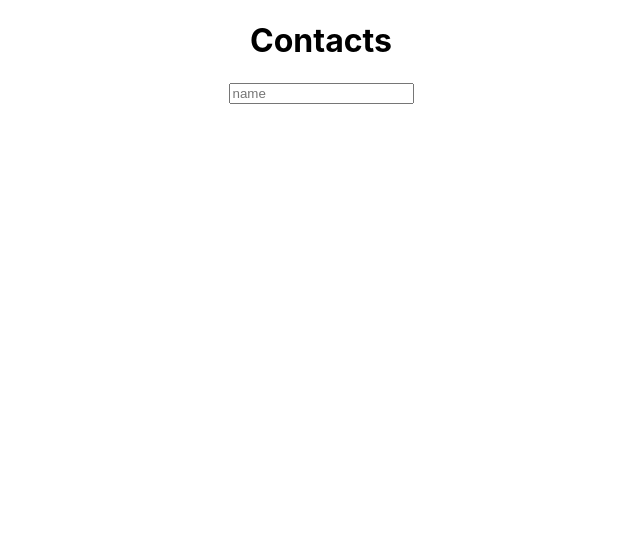
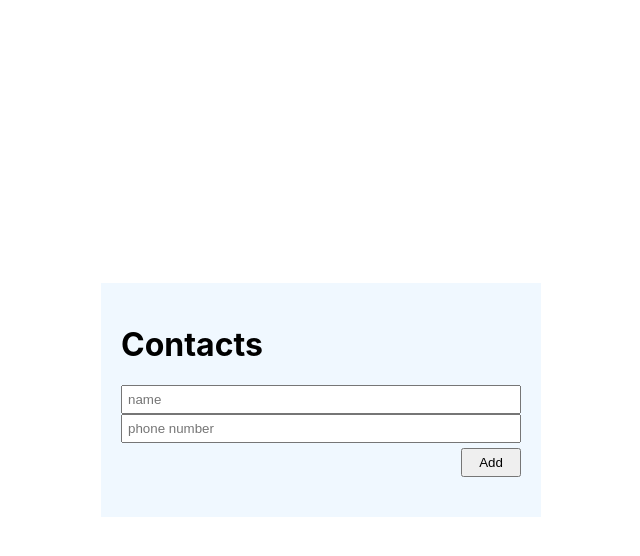
Before and after one commit to Batuhan-G/contact-app, a React (Create React App) app: page / in a window 1280 px wide. Shown: the top 556 px of the page, without its empty margins (319-959 px from the left). Built offline with nearby package versions, Linux system fonts and the light colour scheme.

Commit message:
Added css

```diff
--- a/src/App.css
+++ b/src/App.css
@@ -1,38 +1,66 @@
 .App {
-  text-align: center;
+  display: flex;
+  justify-content: center;
+  align-items: center;
+  min-height: 100vh;
+ }
+ #container {
+   width: 400px;
+   background-color: aliceblue;
+   padding: 20px;
  }
 
-.App-logo {
-  height: 40vmin;
-  pointer-events: none;
+ input {
+     width: 100%;
+     padding: 5px;
+     box-sizing: border-box; /* sağ sol hizalaması */
+     -webkit-box-sizing: border-box;
+     -moz-box-sizing: border-box;
  }
 
-@media (prefers-reduced-motion: no-preference) {
-  .App-logo {
-    animation: App-logo-spin infinite 20s linear;
-  }
+ ul, li {
+     margin:0;
+     padding: 0;
+     list-style-type: none;
  }
 
-.App-header {
-  background-color: #282c34;
-  min-height: 100vh;
-  display: flex;
-  flex-direction: column;
-  align-items: center;
-  justify-content: center;
-  font-size: calc(10px + 2vmin);
-  color: white;
+ .list{
+     margin: 15px 0;
  }
 
-.App-link {
-  color: #61dafb;
+ .list > li {
+     background-color: antiquewhite;
+     padding: 5px;
+     margin-bottom: 2px;
+     display: flex;
+     justify-content: space-between;
  }
 
-@keyframes App-logo-spin {
-  from {
-    transform: rotate(0deg);
+ .btn {
+     display: flex;
+     justify-content: flex-end;
+     padding: 5px 0 ;
  }
-  to {
-    transform: rotate(360deg);
+
+ .btn > button {
+     padding: 5px;
+     width: 60px;
  }
+ .deleteBtn{
+     width: 18px;
+     height: 22px;
+     background-color: red;
+     color:white;
+     text-align:center;
+     cursor: pointer;
  }
+ .deleteAllBtn{
+     text-align: right;
+     cursor: pointer;
+     font-size: 12px;
+     margin: auto;
+     font-weight: bold;
+ }
+ .deleteAllBtn:hover{
+     text-decoration: underline;
+ }
--- a/src/components/Contacts/Form.js
+++ b/src/components/Contacts/Form.js
@@ -1,28 +1,33 @@
-import {useState} from 'react'
-import {useDispatch} from 'react-redux'
-import { addContact } from '../../redux/contactSlice';
-import { nanoid } from '@reduxjs/toolkit';
+import { useState } from 'react'
+import { useDispatch } from 'react-redux'
+import { addContact } from '../../redux/contactSlice'
+import { nanoid } from '@reduxjs/toolkit'
 
 function Form() {
-    const [name,setName]=useState('');
+  const [name, setName] = useState('')
+  const [number, setNumber] = useState('')
 
-    const dispatch=useDispatch();
+  const dispatch = useDispatch();
 
-    const handleSubmit=(e)=>{
-        e.preventDefault();
+  const handleSubmit = (e) => {
+    e.preventDefault()
 
-        if (!name) return false;
+    if (!name || !number) return false
 
-        dispatch(addContact({id:nanoid(),name}));
-
-
-     setName('');
-    };
+    dispatch(addContact({ id: nanoid(), name, phone_number: number }))
+    setName('')
+    setNumber('')
+  };
   return (
     <div>
-        <form onSubmit={handleSubmit} >
-            <input placeholder='name' value={name} onChange={(e)=> setName(e.target.value)} />
-        </form>
+      <form onSubmit={handleSubmit} >
+        <input placeholder='name' value={name} onChange={(e) => setName(e.target.value)} />
+        <input placeholder="phone number" value={number} onChange={(e) => setNumber(e.target.value)} />
+
+        <div className="btn">
+          <button type='submit'>Add</button>
+        </div>
+      </form>
     </div>
   )
 }
--- a/src/components/Contacts/Item.js
+++ b/src/components/Contacts/Item.js
@@ -5,6 +5,7 @@
 
   return <li>
     <span>{item.name}</span>
+    <span>{item.phone_number}</span>
   </li>
 
 }
```
Lines whose indentation alone changed are shown as unchanged.
